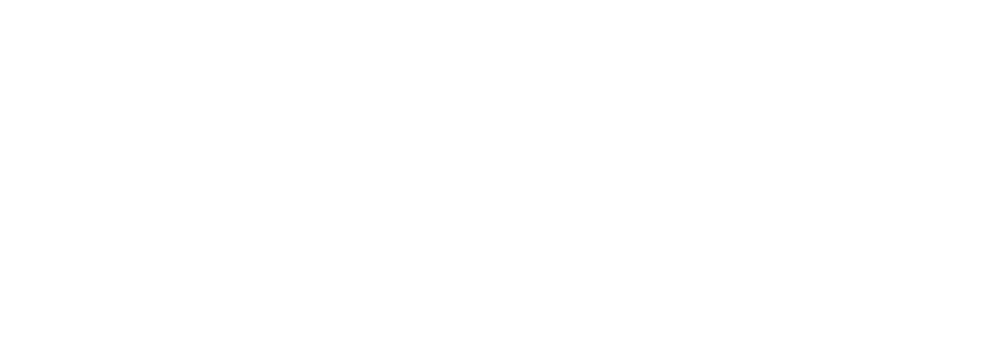
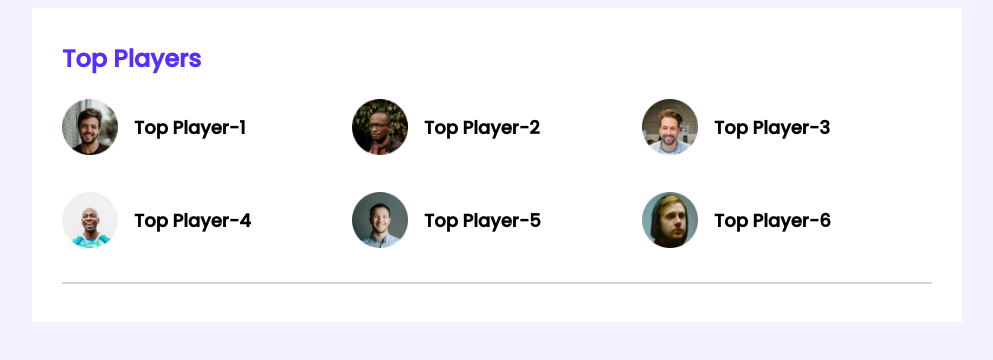
Before and after one commit to Tushar2024/leader-board-css, a plain HTML site: page index.html in a window 1280 px wide. Shown: the whole page, without its empty margins (143-1136 px from the left). Drawn offline with Linux system fonts and the light colour scheme.

Commit message:
top players added

```diff
--- a/index.html
+++ b/index.html
@@ -11,7 +11,47 @@
 </head>
 
 <body>
+    <!-- header start -->
+    <header>
 
+    </header>
+    <!-- header end -->
+
+    <main>
+        <!-- top players and top blogs -->
+        <section class="container">
+            <div class="top-players ">
+                <h2 class="section-items">Top Players</h2>
+                <div class="players">
+                    <div class="player">
+                        <img src="images/players/player-1.png" alt="">
+                        <h3 class="player-name">Top Player-1</h3>
+                    </div>
+                    <div class="player">
+                        <img src="images/players/player-2.png" alt="">
+                        <h3 class="player-name">Top Player-2</h3>
+                    </div>
+                    <div class="player">
+                        <img src="images/players/player-3.png" alt="">
+                        <h3 class="player-name">Top Player-3</h3>
+                    </div>
+                    <div class="player">
+                        <img src="images/players/player-4.png" alt="">
+                        <h3 class="player-name">Top Player-4</h3>
+                    </div>
+                    <div class="player">
+                        <img src="images/players/player-5.png" alt="">
+                        <h3 class="player-name">Top Player-5</h3>
+                    </div>
+                    <div class="player">
+                        <img src="images/players/player-6.png" alt="">
+                        <h3 class="player-name">Top Player-6</h3>
+                    </div>
+                </div>
+            </div>
+            <hr>
+        </section>
+    </main>
 </body>
 
 </html>
--- a/styles/style.css
+++ b/styles/style.css
@@ -0,0 +1,59 @@
+/* fonts */
+
+@import url('https://fonts.googleapis.com/css2?family=Poppins:wght@500&display=swap');
+
+/* common styles or utilities*/
+
+body {
+    font-family: 'Poppins', sans-serif;
+    background-color: #F3F1FF;
+}
+
+main {
+    display: flex;
+    justify-content: center;
+}
+
+.container {
+    background-color: #ffffff;
+    width: 870px;
+    padding: 30px;
+}
+
+hr {
+    border: 1px solid #D1D1D1;
+}
+
+
+/* top players style */
+
+.top-players {
+    margin-bottom: 30px;
+}
+
+.section-items {
+    color: #562EFF;
+    font-size: 24px;
+    margin-top: 3px;
+}
+
+.players {
+    display: grid;
+    grid-template-columns: repeat(3, 1fr);
+    grid-row-gap: 30px;
+}
+
+.player {
+    display: flex;
+    align-items: center;
+}
+
+.player img {
+    width: 56px;
+    height: 56px;
+}
+
+.player-name {
+    margin-left: 16px;
+    font-size: 18px;
+}
```
